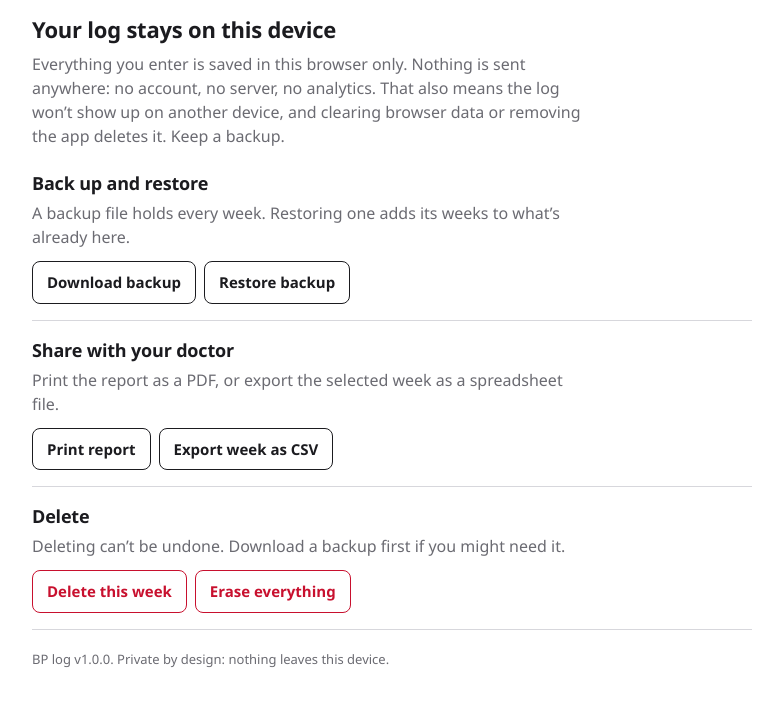
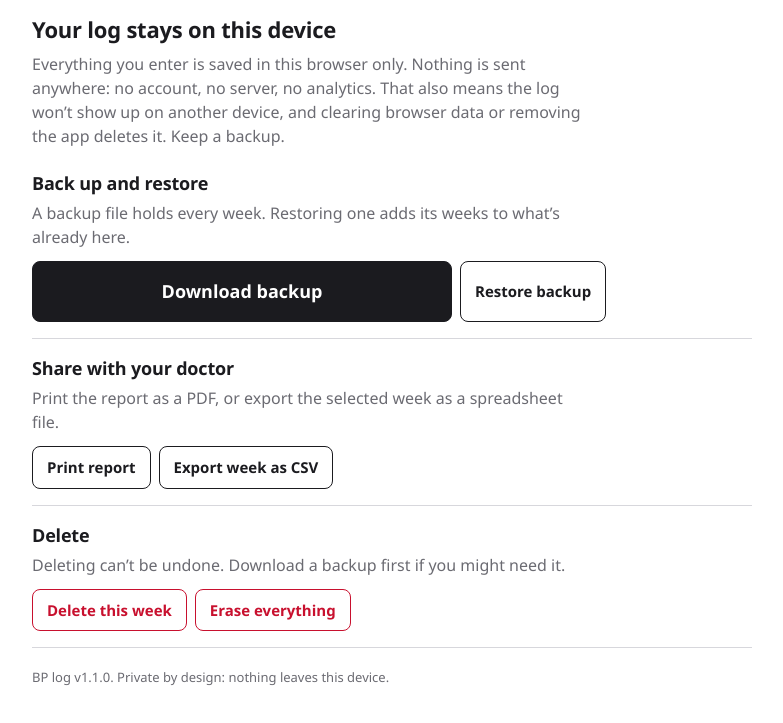
Before and after one commit to symkinmark/bp-log, a plain HTML site: page index.html in a window 1280 px wide. Both pictures are taken after a click on the tab "Backup". Shown: the part 119-842 px from the top of the page, without its empty margins (248-1031 px from the left). Drawn offline with Linux system fonts and the light colour scheme.

Commit message:
feat(backup): make the Download backup button large and primary
Backups are the only way to keep the log if the browser data is
cleared, so the button should be the most visible thing on the tab.
Bumps the app version and the service worker cache so installed
copies refresh.

Co-Authored-By: Claude Fable 5.1 <noreply@anthropic.com>

```diff
--- a/index.html
+++ b/index.html
@@ -61,6 +61,7 @@ select{font:inherit;padding:8px 10px;border:1px solid var(--rule);border-radius:
 .btn.small{padding:6px 10px;font-size:14px}
 .btn.quiet{border-color:var(--rule);font-weight:500}
 .btn.danger{color:var(--red);border-color:var(--red)}
+.btn.big{display:block;width:100%;max-width:420px;padding:16px 20px;font-size:18px;text-align:center}
 .actions{display:flex;flex-wrap:wrap;gap:8px}
 
 /* fields */
@@ -269,7 +270,7 @@ table.log td.notes-cell{min-width:140px}
         <h3>Back up and restore</h3>
         <p>A backup file holds every week. Restoring one adds its weeks to what’s already here.</p>
         <div class="actions">
-          <button type="button" class="btn" id="downloadBackup">Download backup</button>
+          <button type="button" class="btn primary big" id="downloadBackup">Download backup</button>
           <button type="button" class="btn" id="restoreBtn">Restore backup</button>
           <input type="file" id="restoreFile" accept=".json,application/json" class="sr-only" tabindex="-1" aria-hidden="true">
         </div>
@@ -301,7 +302,7 @@ table.log td.notes-cell{min-width:140px}
 (function(){
 'use strict';
 
-const APP_VERSION = '1.0.0';
+const APP_VERSION = '1.1.0';
 const STORE_KEY = 'bplog.v1';
 const DAYS = 7;
 const READINGS = 3;
--- a/sw.js
+++ b/sw.js
@@ -1,6 +1,6 @@
 // BP log service worker: network first, cache fallback, so the app opens offline
 // and picks up updates whenever it's online. Bump CACHE to force a refresh.
-const CACHE = 'bplog-v1';
+const CACHE = 'bplog-v2';
 const SHELL = ['./', './index.html', './manifest.webmanifest', './icons/icon-192.png', './icons/icon-512.png'];
 
 self.addEventListener('install', e => {
```
